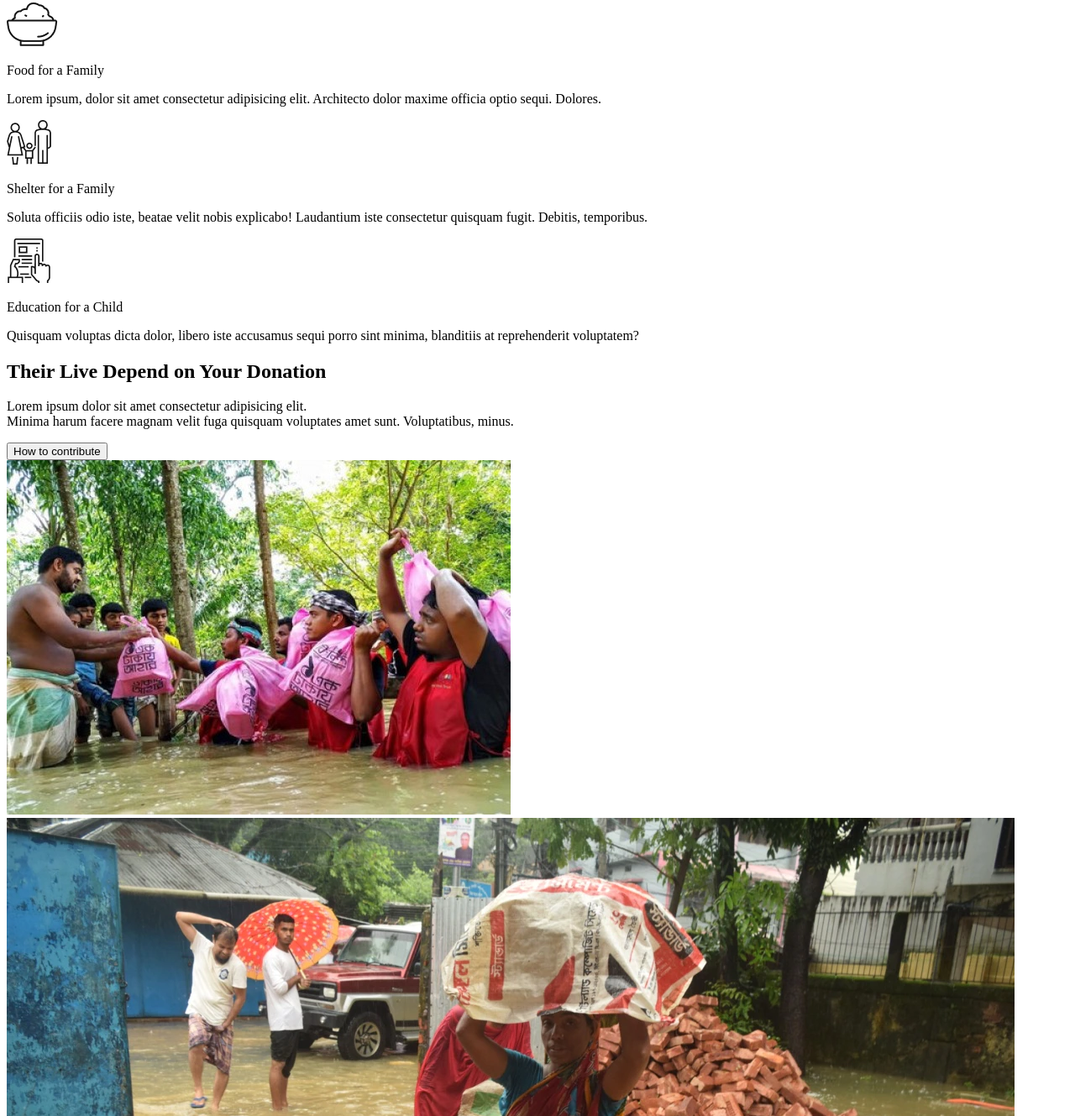
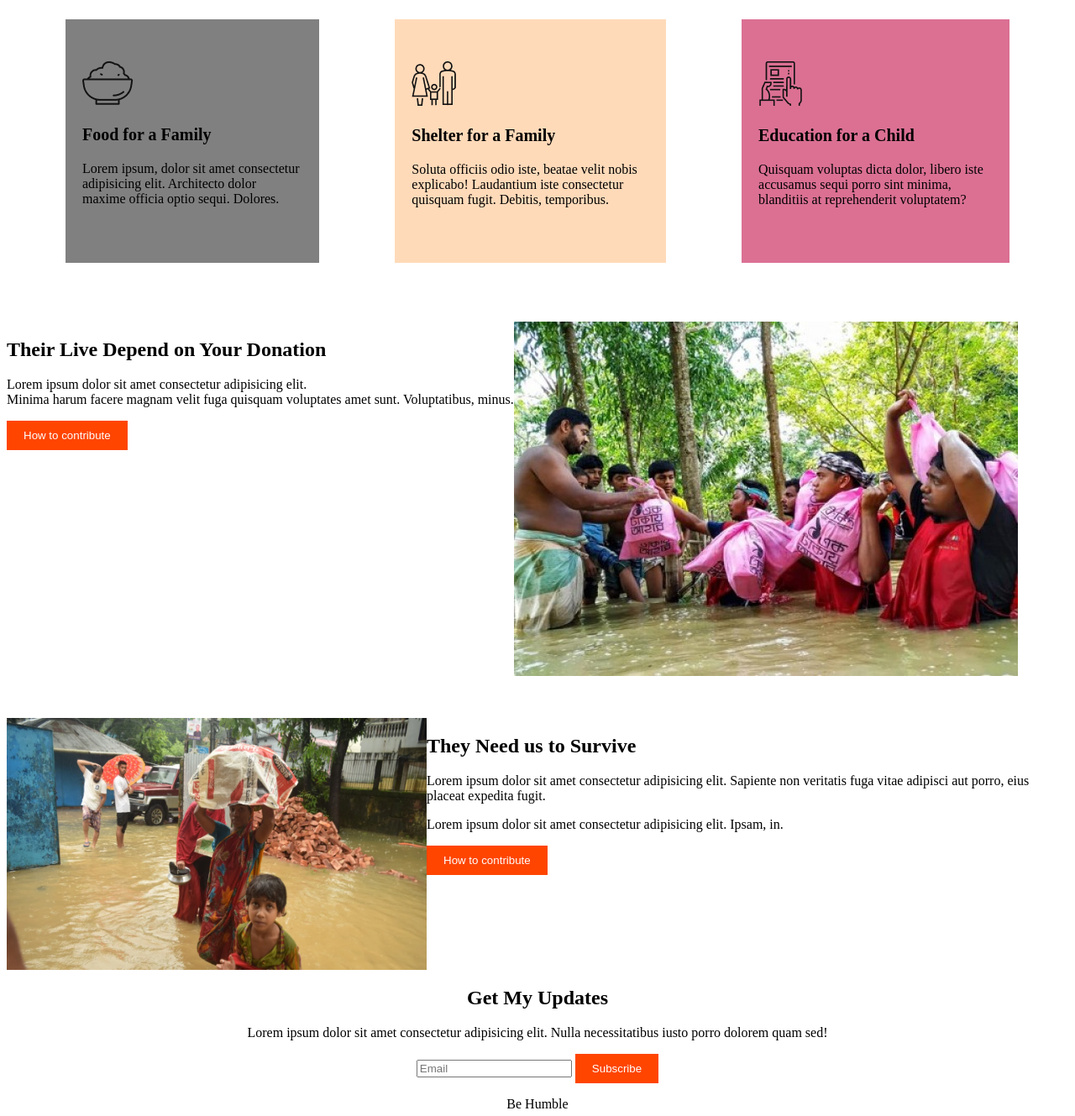
Before and after one commit to mozaherulhasan/practice-portfolio, a plain HTML site: page index.html in a window 1280 px wide. Shown: the part 831-2160 px from the top of the page at 84% size. Drawn offline with Linux system fonts and the light colour scheme.

Commit message:
added css

```diff
--- a/index.html
+++ b/index.html
@@ -39,60 +39,60 @@
             </div>
         </section>
         <section>
-            <h2> Our Donate Plan</h2>
-            <p>Lorem, ipsum dolor sit amet consectetur adipisicing elit. Eius, dolor reiciendis. <br> Eius iusto, exercitationem ullam cumque eos vel placeat excepturi commodi explicabo consequuntur, quas voluptatem.</p>
+            <h2 class="plan-header"> Our Donate Plan</h2>
+            <p class="plan-header-description">Lorem, ipsum dolor sit amet consectetur adipisicing elit. Eius, dolor reiciendis. <br> Eius iusto, exercitationem ullam cumque eos vel placeat excepturi commodi explicabo consequuntur, quas voluptatem.</p>
 
             <div class="plan-container">
-                <div class="plan">
+                <div class="plan-A">
                     <img src="./icons/food.png" alt="">
-                    <p class="plan-title">Food for a Family</p>
+                    <h3 class="plan-title">Food for a Family</h3>
                     <p class="plan-description">Lorem ipsum, dolor sit amet consectetur adipisicing elit. Architecto dolor maxime officia optio sequi. Dolores.</p>
                 </div>
-                <div class="plan">
+                <div class="plan-B">
                     <img src="./icons/shelter.png" alt="">
-                    <p class="plan-title">Shelter for a Family</p>
+                    <h3 class="plan-title">Shelter for a Family</h3>
                     <p class="plan-description">Soluta officiis odio iste, beatae velit nobis explicabo! Laudantium iste consectetur quisquam fugit. Debitis, temporibus.</p>
                 </div>
-                <div class="plan">
+                <div class="plan-C">
                     <img src="./icons/Frame-1.png" alt="">
-                    <p class="plan-title">Education for a Child</p>
+                    <h3 class="plan-title">Education for a Child</h3>
                     <p class="plan-description">Quisquam voluptas dicta dolor, libero iste accusamus sequi porro sint minima, blanditiis at reprehenderit voluptatem?</p>
                 </div>
             </div>
         </section>
         <section>
-            <div>
-                <div>
+            <div class="your-donation">
+                <div class="your-donation-dn">
                    <h2>Their Live Depend on Your Donation</h2>
                    <p>Lorem ipsum dolor sit amet consectetur adipisicing elit. <br> Minima harum facere magnam velit fuga quisquam voluptates amet sunt. Voluptatibus, minus.</p>
-                   <button>How to contribute</button>
+                   <button class="btn-primary">How to contribute</button>
                 </div>
                 <img src="./images/donation11.jpg" alt="">
             </div>
         </section>
         <section>
-            <div>
-                <img src="./images/donation14.webp" alt="">
-                <div>
+            <div class="need-servive">
+                <img src="./images/donation14.webp" height="300px" width="500px" alt="">
+                <div class="servive-container">
                     <h2>They Need us to Survive</h2>
                     <p>Lorem ipsum dolor sit amet consectetur adipisicing elit. Sapiente non veritatis fuga vitae adipisci aut porro, eius placeat expedita fugit.</p>
                     <p>Lorem ipsum dolor sit amet consectetur adipisicing elit. Ipsam, in.</p>
-                    <button>How to contribute</button>
+                    <button class="btn-primary">How to contribute</button>
                 </div>
             </div>
         </section>
         <section>
-            <div>
+            <div class="get-me">
                 <h2>Get My Updates</h2>
                 <p>Lorem ipsum dolor sit amet consectetur adipisicing elit. Nulla necessitatibus iusto porro dolorem quam sed!</p>
             </div>
-            <div>
+            <div class="subscribe">
                 <input type="text" placeholder="Email">
-                <button>Subscribe</button>
+                <button class="btn-primary">Subscribe</button>
             </div>
         </section>
     </main>
-    <footer>
+    <footer class="footer">
         <p>Be Humble</p>
     </footer>
 </body>
--- a/styles/portfolio.css
+++ b/styles/portfolio.css
@@ -56,3 +56,56 @@
     width: 400px;
     margin-bottom: 15px;
 }
+.plan-header{
+    text-align: center;
+}
+.plan-header-description{
+    text-align: center;
+}
+.plan-container{
+    display: flex;
+}
+.plan-A{
+    background: gray;
+    text-align: left;
+    padding: 50px 20px;
+    margin: 20px 70px;
+}
+.plan-B{
+    background: peachpuff;
+    text-align: left;
+    padding: 50px 20px;
+    margin: 20px;
+}
+.plan-C{
+    background: palevioletred;
+    text-align: left;
+    padding: 50px 20px;
+    margin: 20px 70px;
+}
+.plan-title{
+    font-size: 20px;
+}
+.your-donation{
+    display: flex;
+    margin-top: 50px;
+    margin-bottom: 50px;
+}
+.your-donation-dn{
+
+}
+.need-servive{
+    display: flex;
+}
+.servive-container{
+
+}
+.get-me{
+    text-align: center;
+}
+.subscribe{
+    text-align: center;
+}
+.footer{
+    text-align: center;
+}
```
